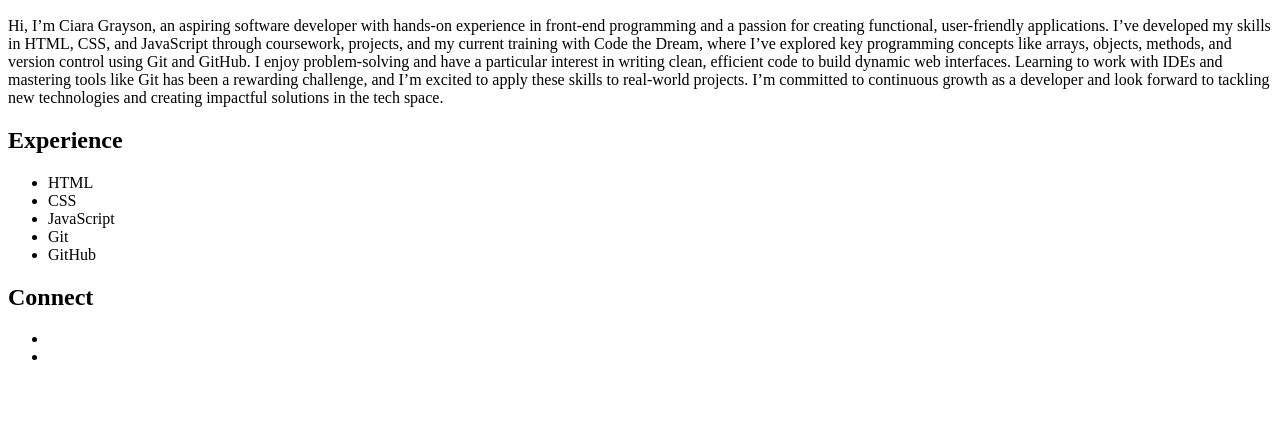
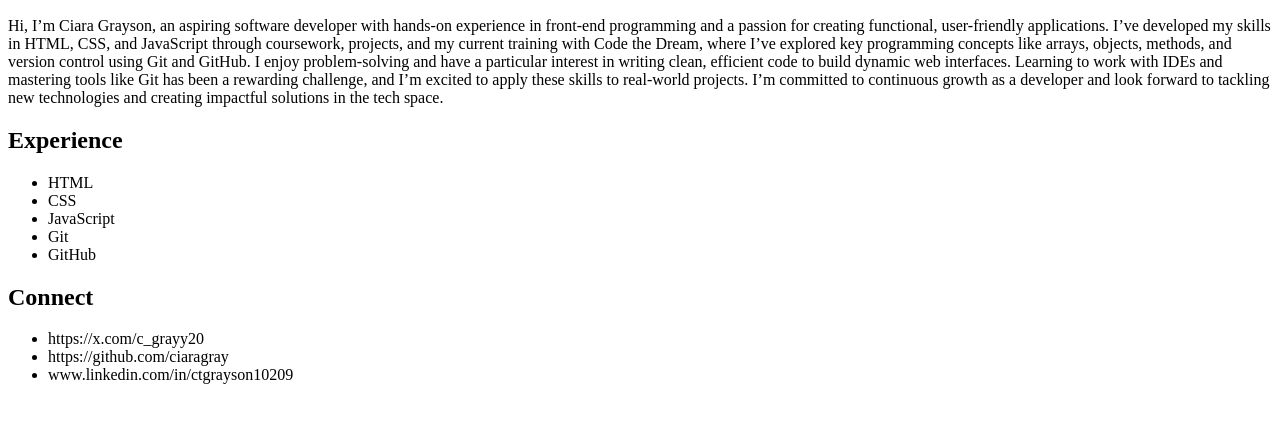
Before and after one commit to ciaragray/ciara-grayson-jupiter, a plain HTML site: page index.html in a window 1280 px wide. Shown: the part 110-532 px from the top of the page. Drawn offline with Linux system fonts and the light colour scheme.

Commit message:
updated index and readme

```diff
--- a/index.html
+++ b/index.html
@@ -5,12 +5,15 @@
     </head>
     <body>
         <h1>Ciara Grayson</h1>
+        <section id="About">
         <h2>About</h2>
         <p>Hi, I’m Ciara Grayson, an aspiring software developer with hands-on experience in front-end programming and a passion for creating functional, user-friendly applications. I’ve developed my skills in HTML, CSS, and JavaScript through coursework, projects, and my current training with Code the Dream, where I’ve explored key programming concepts like arrays, objects, methods, and version control using Git and GitHub.
 
             I enjoy problem-solving and have a particular interest in writing clean, efficient code to build dynamic web interfaces. Learning to work with IDEs and mastering tools like Git has been a rewarding challenge, and I’m excited to apply these skills to real-world projects.
 
             I’m committed to continuous growth as a developer and look forward to tackling new technologies and creating impactful solutions in the tech space.</p>
+        </section>
+        <section is="Experience">
         <h2>Experience</h2>
             <ul>
             <li>HTML</li>
@@ -19,11 +22,14 @@
             <li>Git</li>
             <li>GitHub</li>
          </ul>
-
+        </section>
+        <section id="Connect">
         <h2>Connect</h2>
         <ul>
-            <li></li>
-            <li></li>
+            <li>https://x.com/c_grayy20</li>
+            <li>https://github.com/ciaragray</li>
+            <li>www.linkedin.com/in/ctgrayson10209 </li>
         </ul>
+    </section>
     </body>
 </html>
```
Also changed, not shown: 1 other file.
